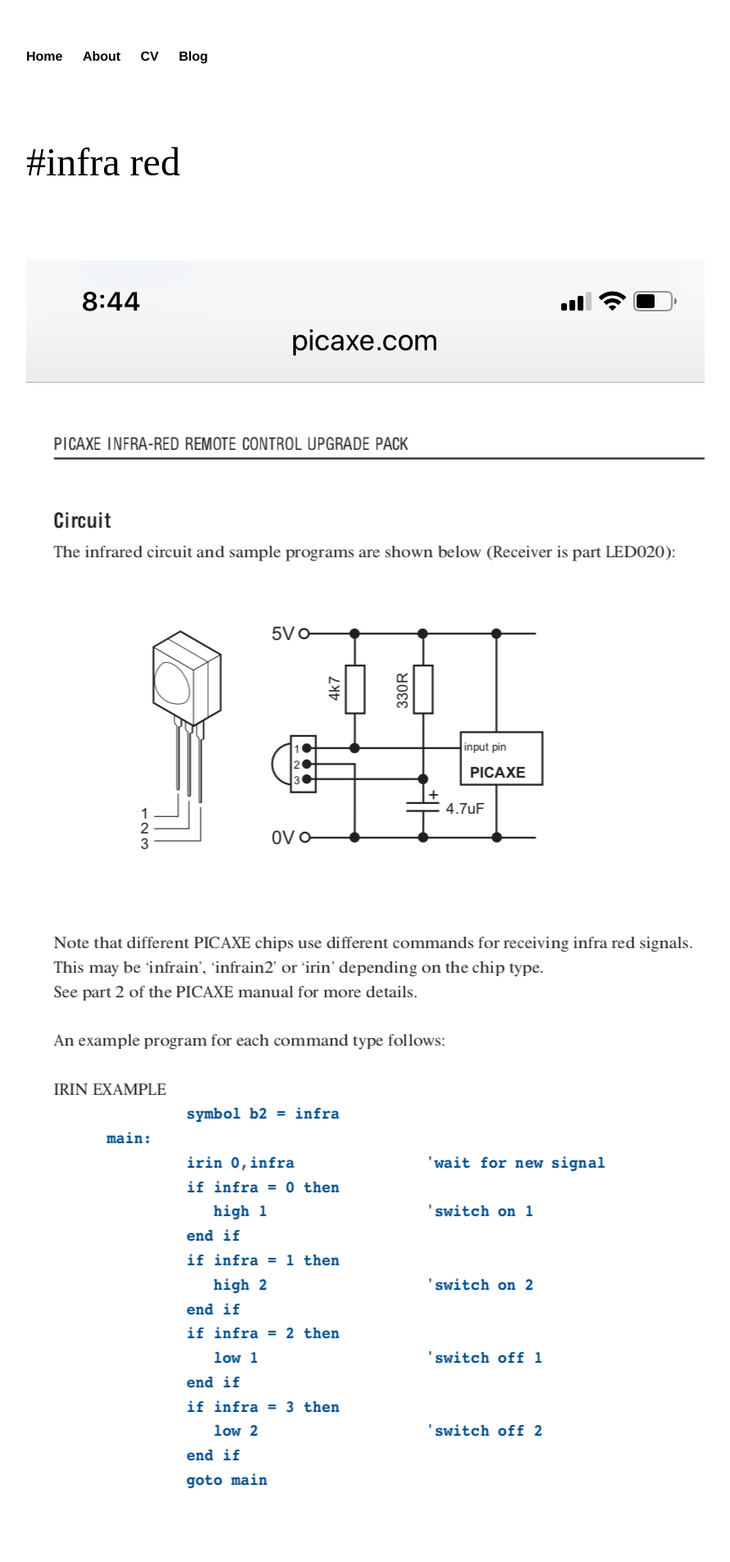
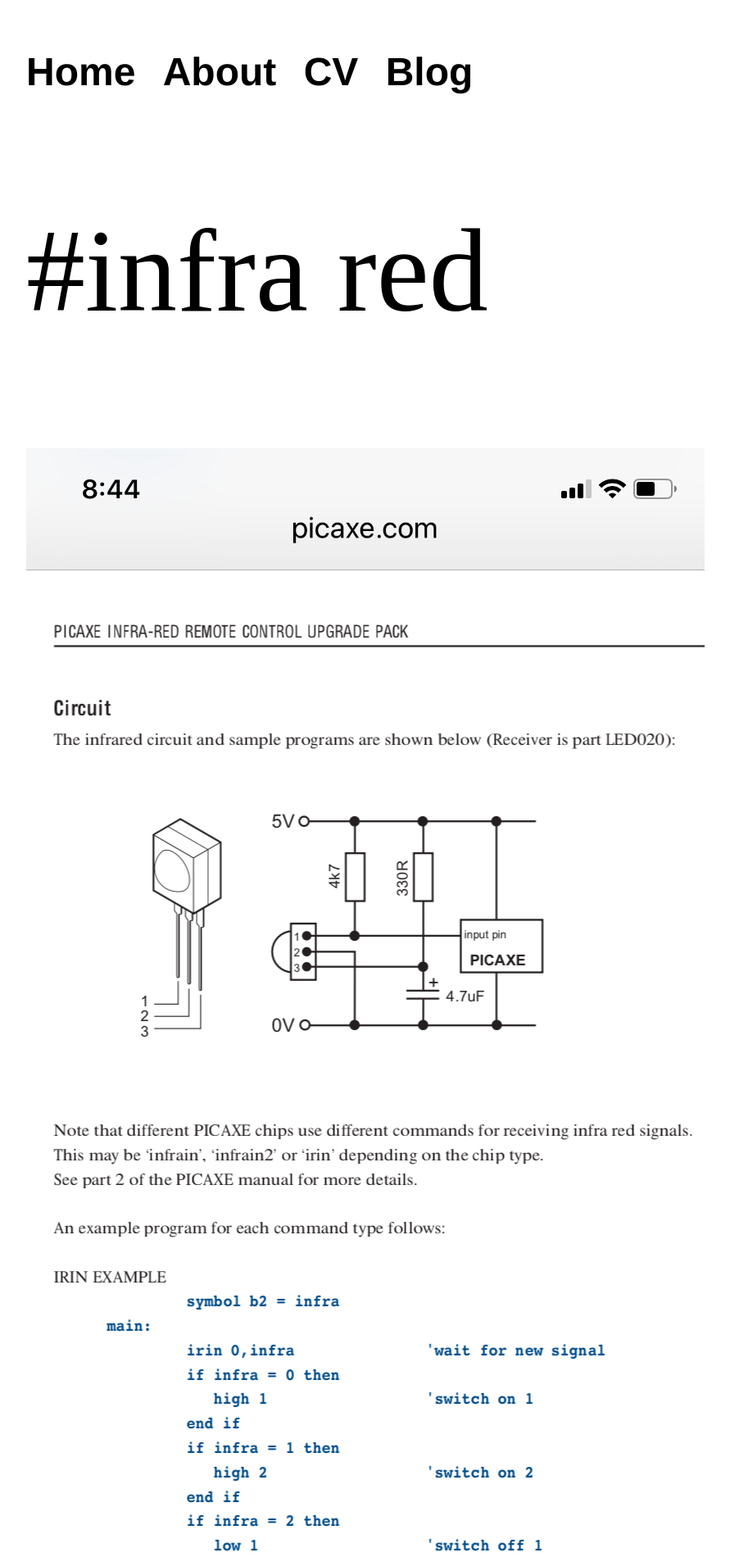
Before and after one commit to bwedgar/bwedgar.github.io, a Jekyll site: the page built from picaxe.md, in a window 1280 px wide. Shown: the top 1906 px of the page at 82% size, without its empty margins (160-1051 px from the left). Built offline with Jekyll 4.4.1, drawn with Linux system fonts in a browser that asks for light colours; our own code applies the rules of GitHub Pages for plain Markdown files.

Commit message:
Update main.css

```diff
--- a/css/main.css
+++ b/css/main.css
@@ -1,6 +1,9 @@
 body {
     margin: 60px auto;
     width: 70%;
+
+font-size: 3em;
+
 }
 nav ul, footer ul {
     font-family:'Helvetica', 'Arial', 'Sans-Serif';
@@ -25,7 +28,7 @@
 }
 p {
     font-size: 3em;
-    line-height: 3em;
+    line-height: 1em;
     color: #000000;
 }
 footer {
```
